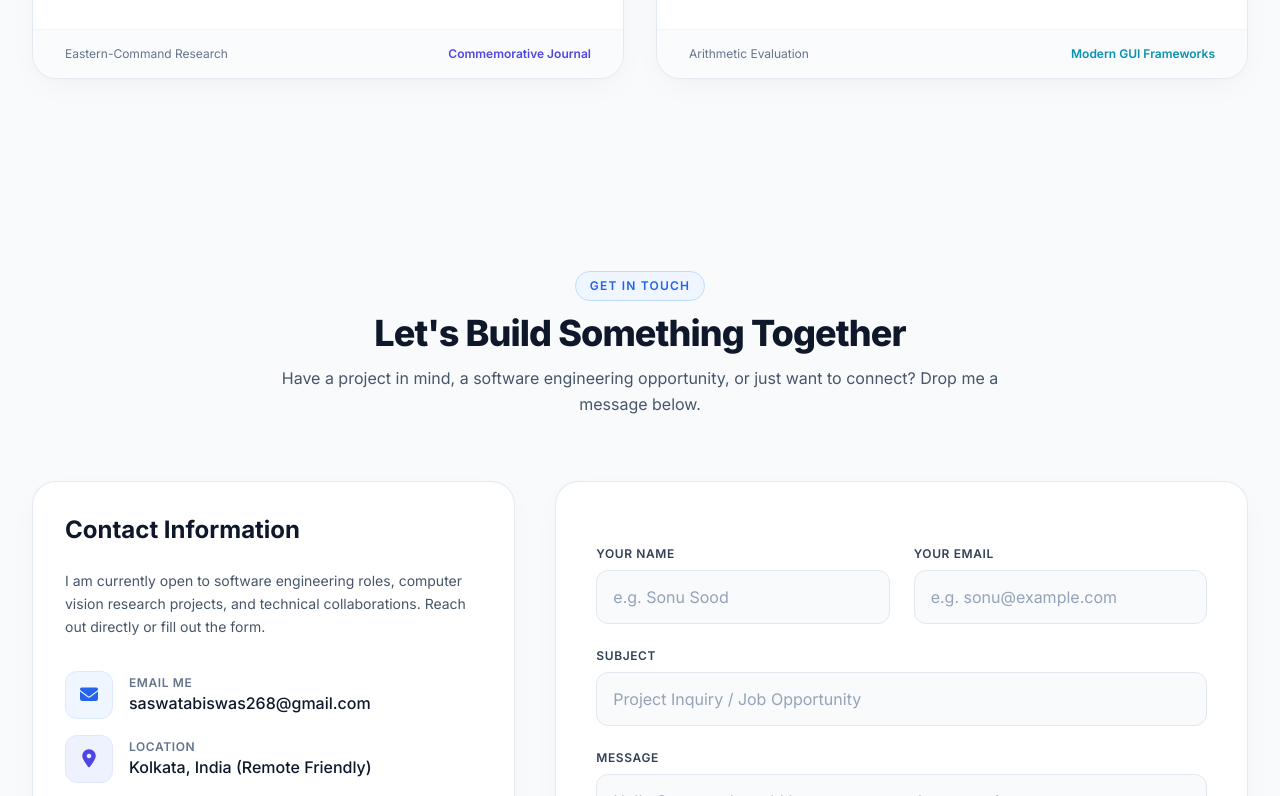
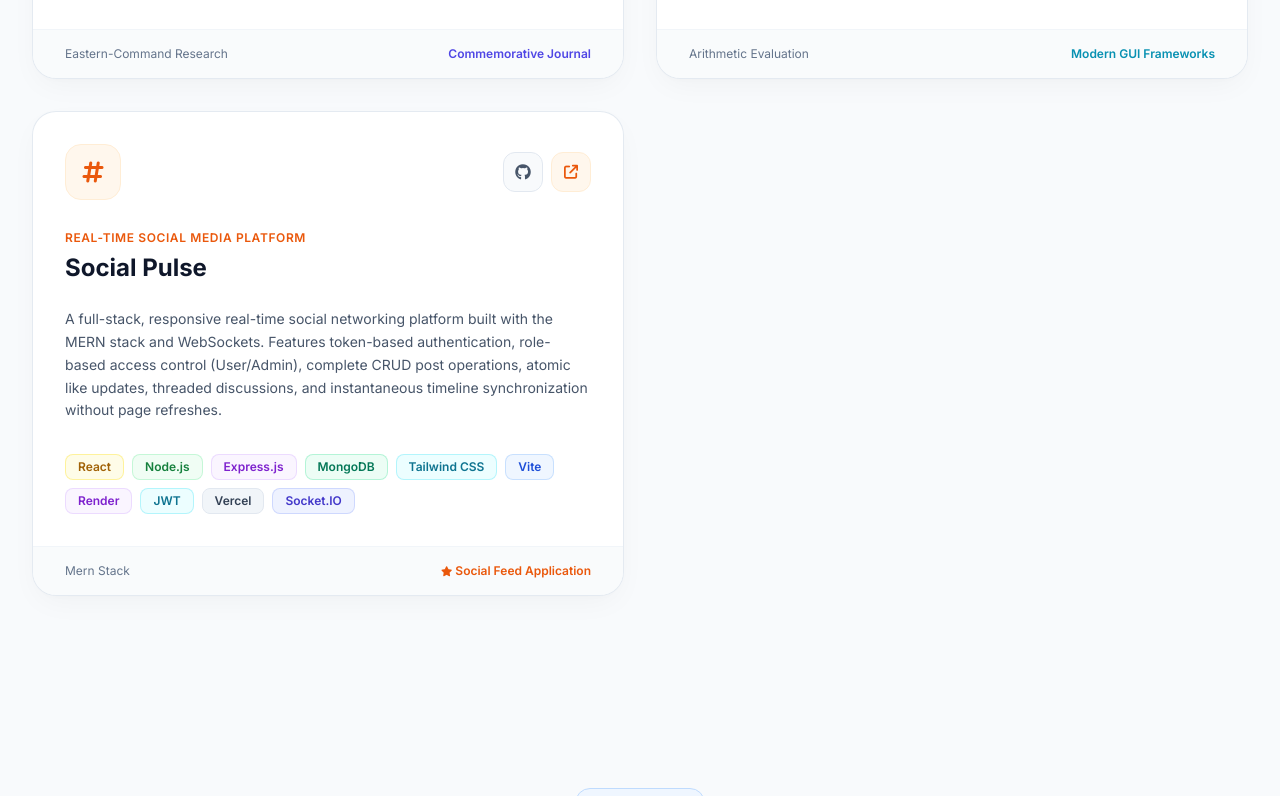
Before and after one commit to SaswataNX05/my-portfolio, a plain HTML site: page index.html in a window 1280 px wide. Shown: the part 6054-6850 px from the top of the page. Drawn offline with nearby package versions, Linux system fonts and the light colour scheme.

Commit message:
adding a new project card

```diff
--- a/index.html
+++ b/index.html
@@ -864,7 +864,7 @@
                             <span class="px-3 py-1 rounded-lg bg-purple-50 dark:bg-purple-950/60 text-purple-700 dark:text-purple-300 text-xs font-semibold border border-purple-200/80 dark:border-purple-800">CustomTkinter</span>
                             <span class="px-3 py-1 rounded-lg bg-cyan-50 dark:bg-cyan-950/60 text-cyan-700 dark:text-cyan-300 text-xs font-semibold border border-cyan-200/80 dark:border-cyan-800">JSON</span>
                             <span class="px-3 py-1 rounded-lg bg-slate-100 dark:bg-slate-800 text-slate-700 dark:text-slate-300 text-xs font-semibold border border-slate-200 dark:border-slate-700">Pathlib</span>
-                            <span class="px-3 py-1 rounded-lg bg-slate-100 dark:bg-slate-800 text-slate-700 dark:text-slate-300 text-xs font-semibold border border-slate-200 dark:border-slate-700">Shutil</span>
+                            <span class="px-3 py-1 rounded-lg bg-indigo-50 dark:bg-indigo-950/60 text-indigo-700 dark:text-indigo-300 text-xs font-semibold border border-indigo-200/80 dark:border-indigo-800">Shutil</span>
                         </div>
                     </div>
 
@@ -973,6 +973,59 @@
                     <div class="px-8 py-4 bg-slate-50/80 dark:bg-slate-800/60 border-t border-slate-100 dark:border-slate-800 flex items-center justify-between text-xs text-slate-500 dark:text-slate-400">
                         <span>Arithmetic Evaluation</span>
                         <span class="text-cyan-600 dark:text-cyan-400 font-semibold">Modern GUI Frameworks</span>
+                    </div>
+                </div>
+
+                <!-- Project 8: Social Pulse -->
+                <div class="project-card bg-white dark:bg-slate-900 rounded-3xl overflow-hidden group flex flex-col justify-between border border-slate-200/90 dark:border-slate-800 shadow-card hover:border-orange-400 dark:hover:border-orange-500 hover:shadow-card-hover hover:-translate-y-1" data-category="desktop">
+                    <div class="p-8 space-y-6">
+                        <div class="flex items-center justify-between">
+                            <div class="w-14 h-14 rounded-2xl bg-orange-50 dark:bg-orange-950/60 border border-orange-100 dark:border-orange-800 flex items-center justify-center text-orange-600 dark:text-orange-400 text-2xl group-hover:scale-110 transition-transform">
+                                <i class="fa-solid fa-hashtag"></i>
+                            </div>
+                            <div class="flex items-center space-x-2">
+                                <a href="https://github.com/SaswataNX05" target="_blank" rel="noopener noreferrer" title="Saswata GitHub" class="w-10 h-10 rounded-xl bg-slate-50 dark:bg-slate-800 border border-slate-200 dark:border-slate-700 flex items-center justify-center text-slate-600 dark:text-slate-300 hover:text-cyan-600 dark:hover:text-cyan-400 hover:border-cyan-300 transition-all">
+                                    <i class="fa-brands fa-github text-base"></i>
+                                </a>
+                                <a href="https://github.com/SaswataNX05/SocialPulse" target="_blank" rel="noopener noreferrer" title="View Source Code" class="w-10 h-10 rounded-xl bg-orange-50 dark:bg-orange-950/60 border border-orange-100 dark:border-orange-800 flex items-center justify-center text-orange-600 dark:text-orange-400 hover:bg-orange-600 hover:text-white transition-all">
+                                    <i class="fa-solid fa-arrow-up-right-from-square text-sm"></i>
+                                </a>
+                            </div>
+                        </div>
+
+                        <div>
+                            <span class="text-xs font-semibold uppercase tracking-wider text-orange-600 dark:text-orange-400">Real-Time Social Media Platform</span>
+                            <h3 class="text-2xl font-bold text-slate-900 dark:text-white group-hover:text-orange-600 dark:group-hover:text-orange-400 transition-colors mt-1">
+                                Social Pulse
+                            </h3>
+                        </div>
+
+                        <p class="text-slate-600 dark:text-slate-300 text-sm leading-relaxed font-normal">
+                            A full-stack, responsive real-time social networking platform built with the MERN stack and WebSockets. Features token-based authentication, role-based access control (User/Admin), complete CRUD post operations, atomic like updates, threaded discussions, and instantaneous timeline synchronization without page refreshes.
+                        </p>
+
+                        <!-- Tech Tags -->
+                        <div class="flex flex-wrap gap-2 pt-2">
+                            <span class="px-3 py-1 rounded-lg bg-yellow-50 dark:bg-yellow-950/60 text-yellow-700 dark:text-yellow-300 text-xs font-semibold border border-yellow-200/80 dark:border-yellow-800">React</span>
+                            <span class="px-3 py-1 rounded-lg bg-green-50 dark:bg-green-950/60 text-green-700 dark:text-green-300 text-xs font-semibold border border-green-200/80 dark:border-green-800">Node.js</span>
+                            <span class="px-3 py-1 rounded-lg bg-purple-50 dark:bg-purple-950/60 text-purple-700 dark:text-purple-300 text-xs font-semibold border border-purple-200/80 dark:border-purple-800">Express.js</span>
+                            <span class="px-3 py-1 rounded-lg bg-emerald-50 dark:bg-emerald-950/60 text-emerald-700 dark:text-emerald-300 text-xs font-semibold border border-emerald-200/80 dark:border-emerald-800">MongoDB</span>
+                            <span class="px-3 py-1 rounded-lg bg-cyan-50 dark:bg-cyan-950/60 text-cyan-700 dark:text-cyan-300 text-xs font-semibold border border-cyan-200/80 dark:border-cyan-800">Tailwind CSS</span>
+                            <span class="px-3 py-1 rounded-lg bg-blue-50 dark:bg-blue-950/60 text-blue-700 dark:text-blue-300 text-xs font-semibold border border-blue-200/80 dark:border-blue-800">Vite</span>
+                            <span class="px-3 py-1 rounded-lg bg-purple-50 dark:bg-purple-950/60 text-purple-700 dark:text-purple-300 text-xs font-semibold border border-purple-200/80 dark:border-purple-800">Render</span>
+                            <span class="px-3 py-1 rounded-lg bg-cyan-50 dark:bg-cyan-950/60 text-cyan-700 dark:text-cyan-300 text-xs font-semibold border border-cyan-200/80 dark:border-cyan-800">JWT</span>
+                            <span class="px-3 py-1 rounded-lg bg-slate-100 dark:bg-slate-800 text-slate-700 dark:text-slate-300 text-xs font-semibold border border-slate-200 dark:border-slate-700">Vercel</span>
+                            <span class="px-3 py-1 rounded-lg bg-indigo-50 dark:bg-indigo-950/60 text-indigo-700 dark:text-indigo-300 text-xs font-semibold border border-indigo-200/80 dark:border-indigo-800">Socket.IO</span>
+                        </div>
+                    </div>
+
+                    <div class="px-8 py-4 bg-slate-50/80 dark:bg-slate-800/60 border-t border-slate-100 dark:border-slate-800 flex items-center justify-between text-xs text-slate-500 dark:text-slate-400">
+                        <span>Mern Stack</span>
+
+                        <span class="text-orange-600 dark:text-orange-400 font-semibold">
+                            <i class="fa-solid fa-star text-[10px]"></i>
+                            Social Feed Application
+                        </span>
                     </div>
                 </div>
 
```
